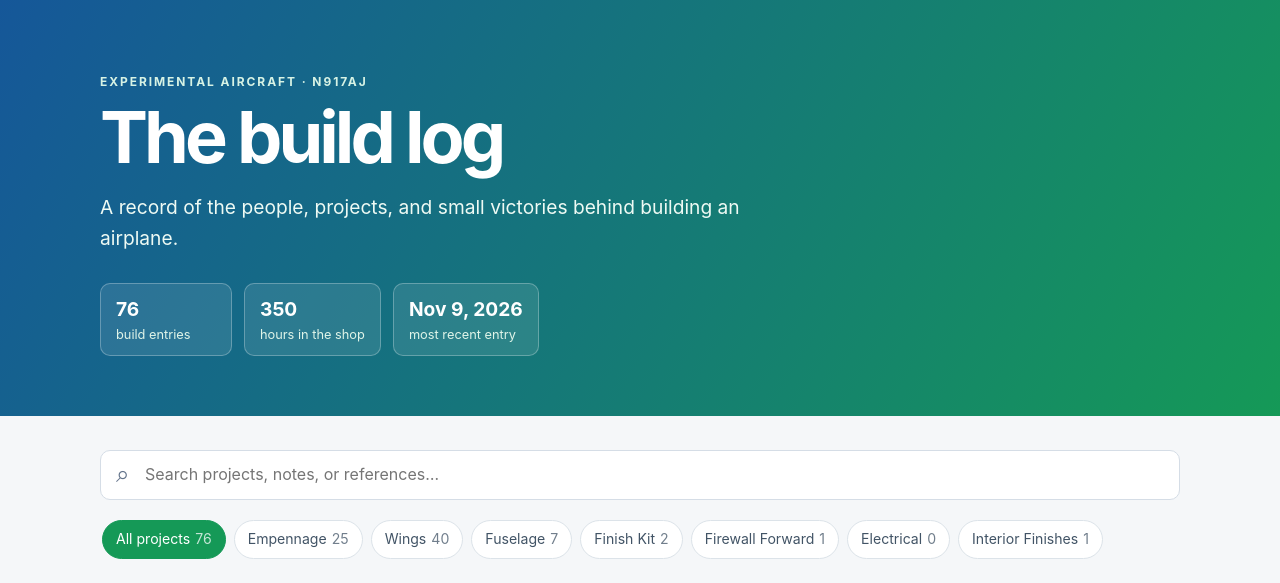
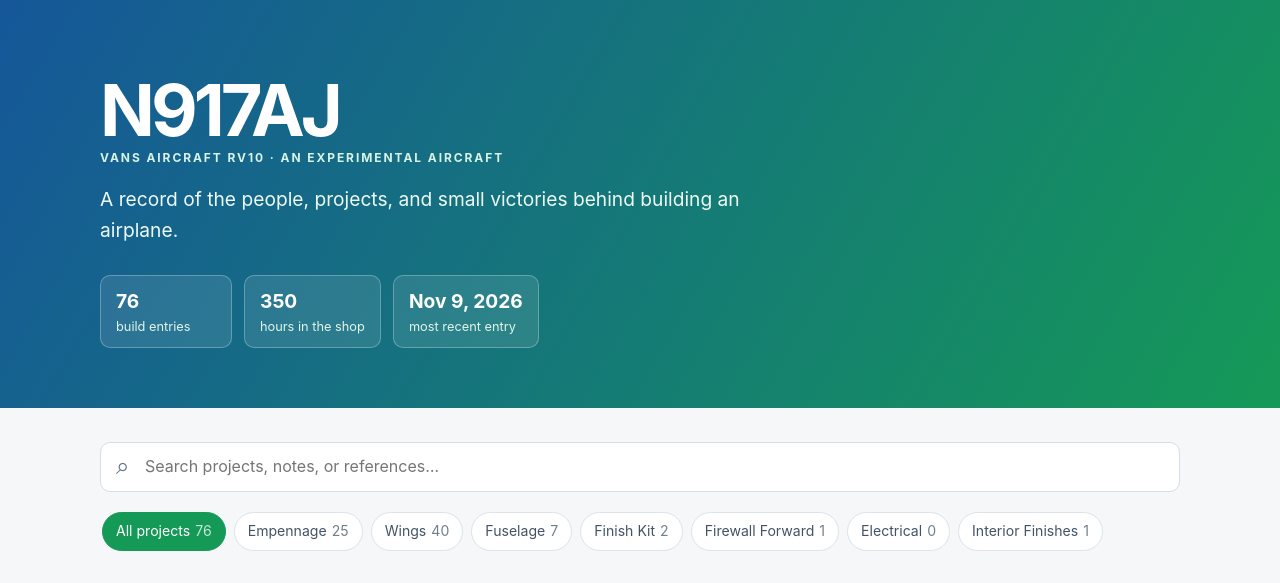
Before and after one commit to Ascollett917/N917AJBuildLog, a plain HTML site: page index.html in a window 1280 px wide. Shown: the top 583 px of the page. Drawn offline with Linux system fonts and the light colour scheme.

Commit message:
Update header content for N917AJ aircraft

```diff
--- a/index.html
+++ b/index.html
@@ -280,8 +280,8 @@
   <body>
     <header class="hero">
       <div class="hero-inner">
-        <p class="eyebrow">Experimental aircraft · N917AJ</p>
-        <h1>The build log</h1>
+         <h1>N917AJ</h1>
+        <p class="eyebrow">Vans Aircraft RV10 · An Experimental Aircraft</p>
         <p class="intro">A record of the people, projects, and small victories behind building an airplane.</p>
         <div class="stats" aria-label="Build log statistics">
           <div class="stat"><strong id="total-entries">—</strong><span>build entries</span></div>
```
